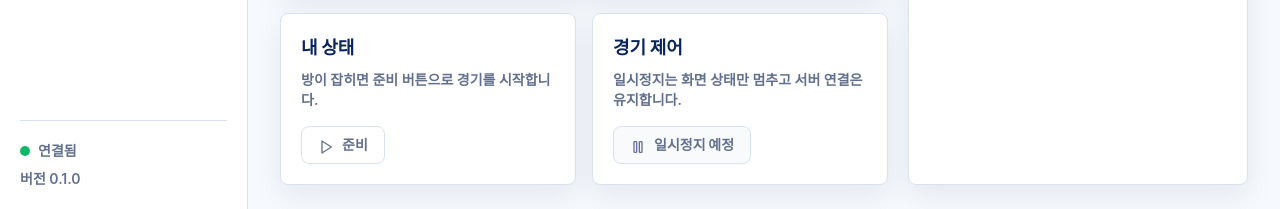
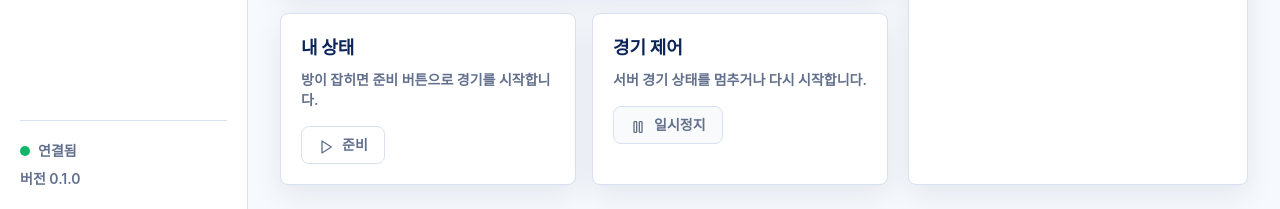
Before and after one commit to woopinbell/pong-pong, a Next.js app in the folder apps/web/: page /play in a window 1280 px wide. Shown: the part 603-812 px from the top of the page. Built offline with nearby package versions, Linux system fonts and the light colour scheme; no server answers.

Commit message:
feat(play): 일시정지와 재개 UI 연결

```diff
--- a/apps/web/src/app/play/page.tsx
+++ b/apps/web/src/app/play/page.tsx
@@ -22,6 +22,8 @@ export default function PlayPage() {
   const phase = snapshot?.phase ?? "waiting";
   const canReady = Boolean(roomId && phase === "waiting");
   const canChat = Boolean(roomId && phase !== "finished" && chatInput.trim());
+  const canPause = Boolean(roomId && phase === "playing");
+  const canResume = Boolean(roomId && phase === "paused");
   const opponentName = snapshot?.players.find((player) => player.side === "right")?.displayName ?? "대기 중";
 
   useEffect(() => () => closeCurrentSocket(), []);
@@ -85,7 +87,12 @@ export default function PlayPage() {
         setRoomId(message.roomId);
         setStatus(`${message.opponent} 상대와 연결됨`);
       }
-      if (message.type === "game.snapshot") setSnapshot(message.snapshot);
+      if (message.type === "game.snapshot") {
+        setSnapshot(message.snapshot);
+        if (message.snapshot.phase === "playing") setStatus("경기 진행 중");
+        if (message.snapshot.phase === "paused") setStatus("일시정지 중");
+        if (message.snapshot.phase === "waiting") setStatus("준비 대기 중");
+      }
       if (message.type === "game.finished") {
         setRoomId(null);
         directionRef.current = 0;
@@ -117,6 +124,17 @@ export default function PlayPage() {
     if (!socketRef.current || !roomId || !body) return;
     socketRef.current.send(JSON.stringify({ type: "chat.send", scope: "match", roomId, body }));
     setChatInput("");
+  }
+
+  function togglePause() {
+    if (!socketRef.current || !roomId) return;
+    if (canPause) {
+      socketRef.current.send(JSON.stringify({ type: "game.pause", roomId }));
+      return;
+    }
+    if (canResume) {
+      socketRef.current.send(JSON.stringify({ type: "game.resume", roomId }));
+    }
   }
 
   function closeCurrentSocket() {
@@ -172,10 +190,14 @@ export default function PlayPage() {
             </div>
             <div className="card p-5">
               <h2 className="text-lg font-black text-ink">경기 제어</h2>
-              <p className="mt-2 text-sm font-semibold text-muted">일시정지는 화면 상태만 멈추고 서버 연결은 유지합니다.</p>
-              <button className="mt-4 cursor-not-allowed rounded-lg border border-line bg-slate-50 px-4 py-2 text-sm font-black text-muted" disabled title="추후 경기 제어 설계에서 다룹니다.">
+              <p className="mt-2 text-sm font-semibold text-muted">서버 경기 상태를 멈추거나 다시 시작합니다.</p>
+              <button
+                className="focus-ring mt-4 rounded-lg border border-line bg-white px-4 py-2 text-sm font-black text-ink disabled:cursor-not-allowed disabled:bg-slate-50 disabled:text-muted"
+                onClick={togglePause}
+                disabled={!canPause && !canResume}
+              >
                 <Pause size={16} className="mr-2 inline" />
-                일시정지 예정
+                {canResume ? "다시 시작" : "일시정지"}
               </button>
             </div>
           </section>
```
